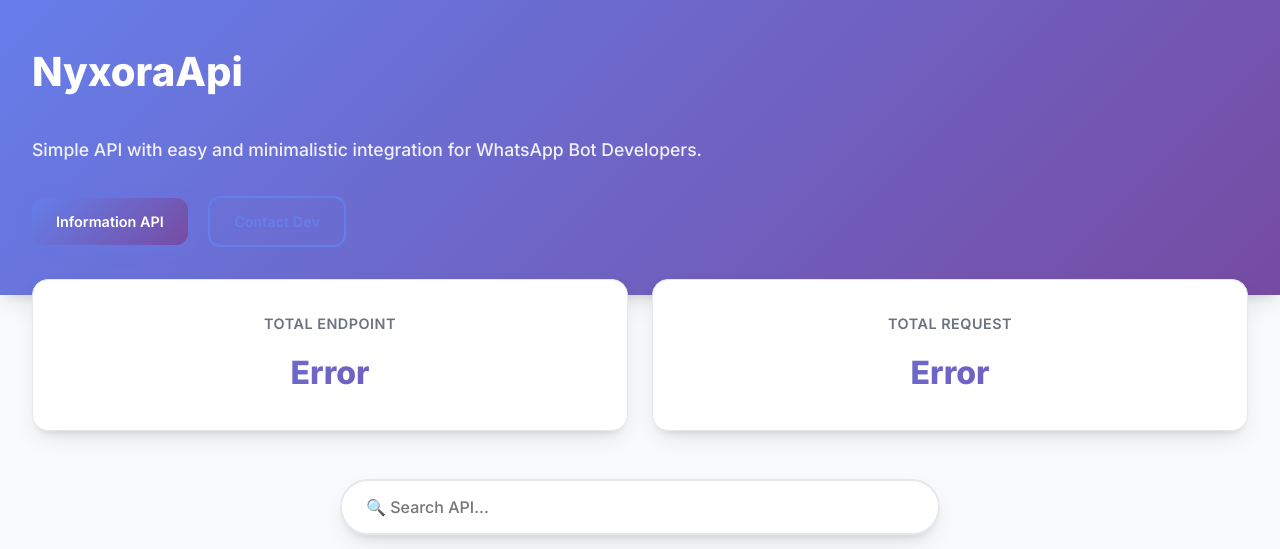
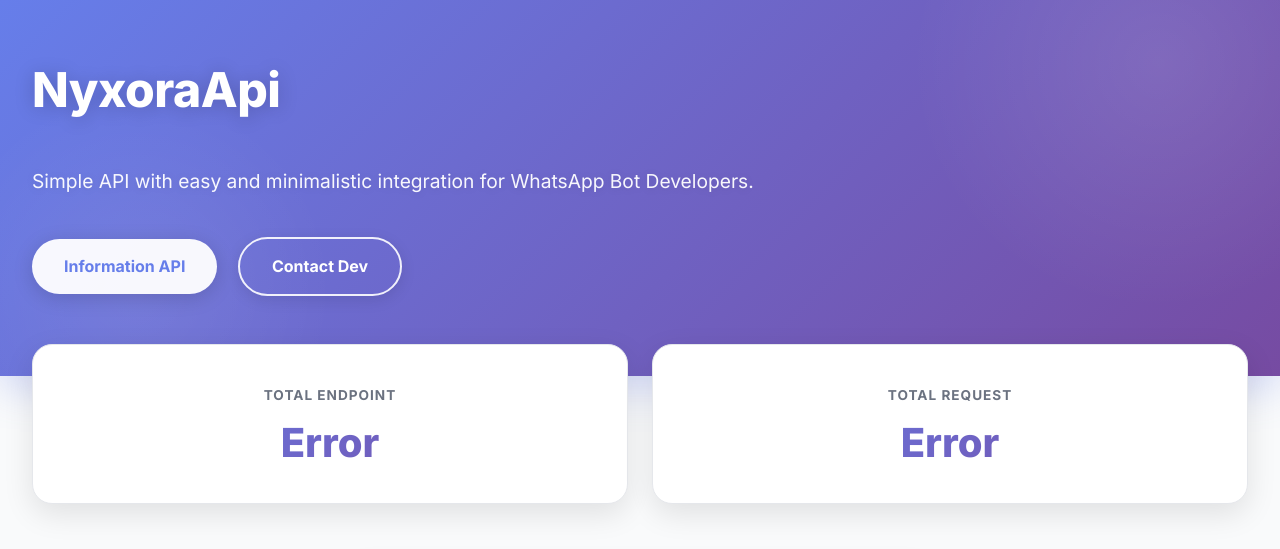
Before and after one commit to Matstoree/nyxora-api, a website: page ui/docs/index.html in a window 1280 px wide. Shown: the top 549 px of the page. Drawn offline with Linux system fonts and the light colour scheme; no server answers.

Commit message:
Update index.html

```diff
--- a/ui/docs/index.html
+++ b/ui/docs/index.html
@@ -82,34 +82,38 @@
   }
 
   #apiLinks a {
-    background: linear-gradient(135deg, var(--primary) 0%, var(--secondary) 100%);
+    background: rgba(255, 255, 255, 0.95);
     border: none;
-    padding: 0.75rem 1.5rem;
-    font-size: 0.9rem;
-    font-weight: 600;
+    padding: 0.9rem 2rem;
+    font-size: 1rem;
+    font-weight: 700;
     text-decoration: none;
-    color: white;
+    color: #667eea;
     margin-right: 1rem;
-    border-radius: 12px;
+    border-radius: 50px;
     transition: all 0.3s ease;
-    box-shadow: 0 4px 15px rgba(102, 126, 234, 0.4);
+    box-shadow: 0 4px 20px rgba(0, 0, 0, 0.15);
     display: inline-block;
+    position: relative;
+    z-index: 2;
   }
 
   #apiLinks a:hover {
-    transform: translateY(-2px);
-    box-shadow: 0 6px 20px rgba(102, 126, 234, 0.6);
+    transform: translateY(-3px);
+    box-shadow: 0 6px 30px rgba(0, 0, 0, 0.25);
+    background: white;
   }
 
   #apiLinks a:nth-child(2) {
     background: transparent;
-    border: 2px solid var(--primary);
-    color: var(--primary);
-    box-shadow: none;
+    border: 2px solid rgba(255, 255, 255, 0.9);
+    color: white;
+    box-shadow: 0 4px 15px rgba(0, 0, 0, 0.1);
   }
 
   #apiLinks a:nth-child(2):hover {
-    background: var(--primary);
+    background: rgba(255, 255, 255, 0.15);
+    border-color: white;
     color: white;
   }
 
@@ -411,10 +415,34 @@
 
   /* Header with gradient background */
   .header-wrapper {
-    background: linear-gradient(135deg, var(--primary) 0%, var(--secondary) 100%);
-    padding: 3rem 2rem;
+    background: linear-gradient(135deg, #667eea 0%, #764ba2 100%);
+    padding: 4rem 2rem 5rem 2rem;
     margin-bottom: 3rem;
-    box-shadow: var(--shadow);
+    box-shadow: 0 10px 40px rgba(102, 126, 234, 0.3);
+    position: relative;
+    overflow: hidden;
+  }
+
+  .header-wrapper::before {
+    content: '';
+    position: absolute;
+    top: -50%;
+    right: -10%;
+    width: 500px;
+    height: 500px;
+    background: radial-gradient(circle, rgba(255,255,255,0.1) 0%, transparent 70%);
+    border-radius: 50%;
+  }
+
+  .header-wrapper::after {
+    content: '';
+    position: absolute;
+    bottom: -30%;
+    left: -5%;
+    width: 400px;
+    height: 400px;
+    background: radial-gradient(circle, rgba(255,255,255,0.08) 0%, transparent 70%);
+    border-radius: 50%;
   }
 
   header h1 {
@@ -422,26 +450,34 @@
     font-weight: 800;
     margin-bottom: 0;
     color: white;
+    position: relative;
+    z-index: 2;
   }
 
   .hero {
     text-align: left;
     max-width: 900px;
+    position: relative;
+    z-index: 2;
   }
 
   .hero h2 {
-    font-size: 2.5rem;
-    font-weight: 800;
+    font-size: 3rem;
+    font-weight: 900;
     color: white;
-    margin-bottom: 1rem;
-    line-height: 1.2;
+    margin-bottom: 1.5rem;
+    line-height: 1.1;
+    text-shadow: 0 2px 20px rgba(0, 0, 0, 0.2);
+    letter-spacing: -0.5px;
   }
 
   .hero p {
-    font-size: 1.1rem;
-    color: rgba(255, 255, 255, 0.9);
-    margin-bottom: 2rem;
-    font-weight: 500;
+    font-size: 1.2rem;
+    color: rgba(255, 255, 255, 0.95);
+    margin-bottom: 2.5rem;
+    font-weight: 400;
+    line-height: 1.7;
+    text-shadow: 0 1px 10px rgba(0, 0, 0, 0.1);
   }
 
   /* ===== Stats ===== */
@@ -449,43 +485,44 @@
     display: grid;
     grid-template-columns: repeat(auto-fit, minmax(200px, 1fr));
     gap: 1.5rem;
-    margin: -4rem 2rem 3rem 2rem;
+    margin: -5rem 2rem 3rem 2rem;
     position: relative;
     z-index: 10;
   }
 
   .stats div {
     background: var(--bg-card);
-    padding: 2rem 1.5rem;
-    border-radius: 16px;
+    padding: 2.5rem 1.5rem;
+    border-radius: 20px;
     text-align: center;
     transition: all 0.3s ease;
     border: 1px solid var(--border);
-    box-shadow: var(--shadow);
+    box-shadow: 0 10px 30px rgba(0, 0, 0, 0.1);
   }
 
   .stats div:hover {
-    transform: translateY(-5px);
-    box-shadow: var(--shadow-lg);
+    transform: translateY(-8px);
+    box-shadow: 0 20px 40px rgba(102, 126, 234, 0.2);
     border-color: var(--primary);
   }
 
   .stats h3 {
-    font-size: 0.9rem;
+    font-size: 0.85rem;
     color: #6b7280;
-    margin-bottom: 0.75rem;
-    font-weight: 600;
+    margin-bottom: 1rem;
+    font-weight: 700;
     text-transform: uppercase;
-    letter-spacing: 0.5px;
+    letter-spacing: 1px;
   }
 
   .stats p {
-    font-size: 2rem;
-    font-weight: 800;
+    font-size: 2.5rem;
+    font-weight: 900;
     background: linear-gradient(135deg, var(--primary) 0%, var(--secondary) 100%);
     -webkit-background-clip: text;
     background-clip: text;
     -webkit-text-fill-color: transparent;
+    line-height: 1;
   }
 
   .content {
@@ -740,20 +777,33 @@
   /* ===== Responsive ===== */
   @media (max-width: 768px) {
     .header-wrapper {
-      padding: 2rem 1.5rem;
+      padding: 3rem 1.5rem 4rem 1.5rem;
     }
 
     .hero h2 {
-      font-size: 2rem;
+      font-size: 2.2rem;
     }
 
     .hero p {
       font-size: 1rem;
     }
 
+    #apiLinks a {
+      padding: 0.75rem 1.5rem;
+      font-size: 0.9rem;
+    }
+
     .stats {
-      margin: -3rem 1.5rem 2rem 1.5rem;
+      margin: -4rem 1.5rem 2rem 1.5rem;
       grid-template-columns: repeat(2, 1fr);
+    }
+
+    .stats div {
+      padding: 2rem 1rem;
+    }
+
+    .stats p {
+      font-size: 2rem;
     }
 
     .content {
@@ -767,7 +817,17 @@
 
   @media (max-width: 480px) {
     .hero h2 {
-      font-size: 1.75rem;
+      font-size: 1.8rem;
+    }
+
+    .hero p {
+      font-size: 0.95rem;
+    }
+
+    #apiLinks a {
+      display: block;
+      margin-bottom: 0.75rem;
+      margin-right: 0;
     }
 
     .stats {
```
